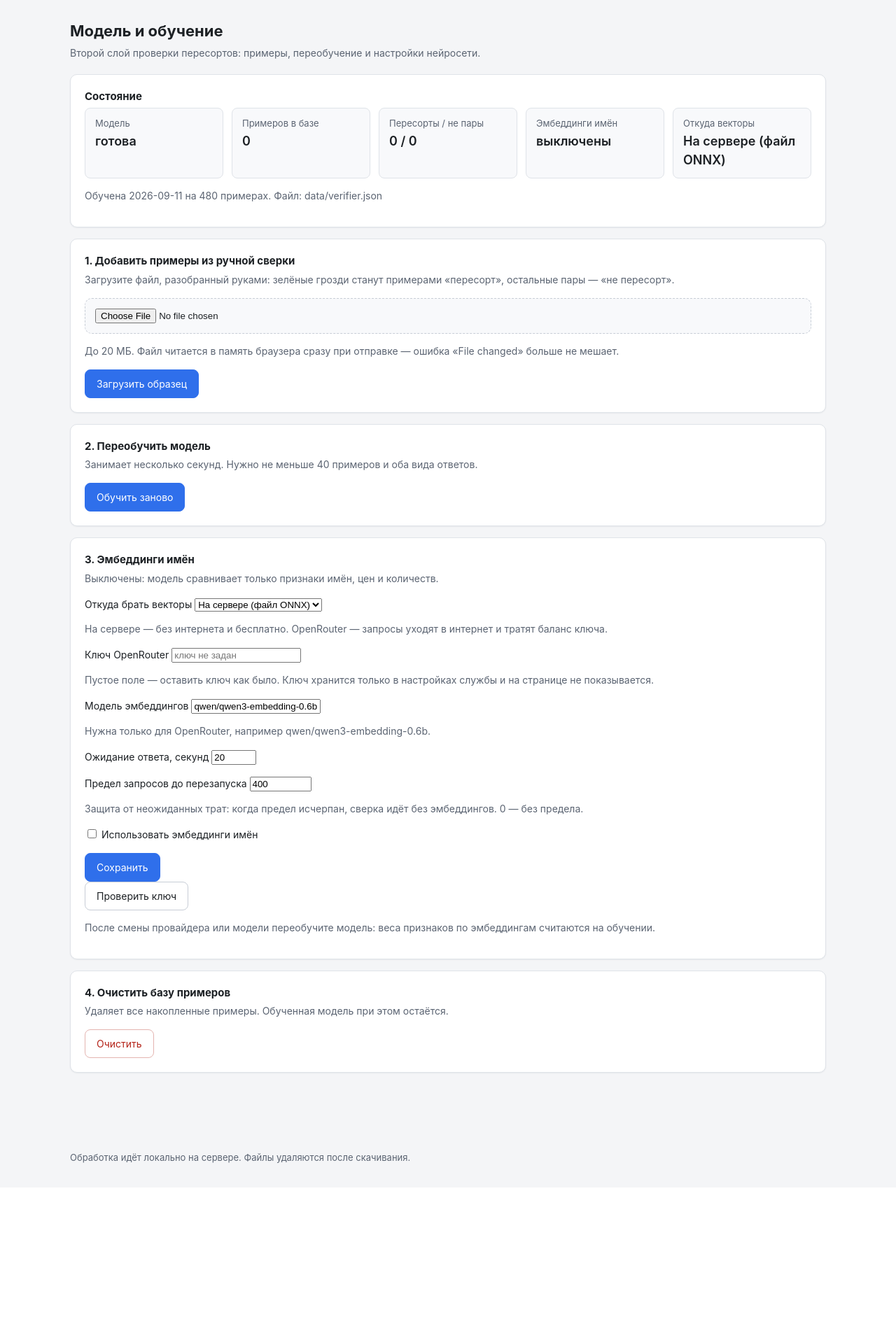
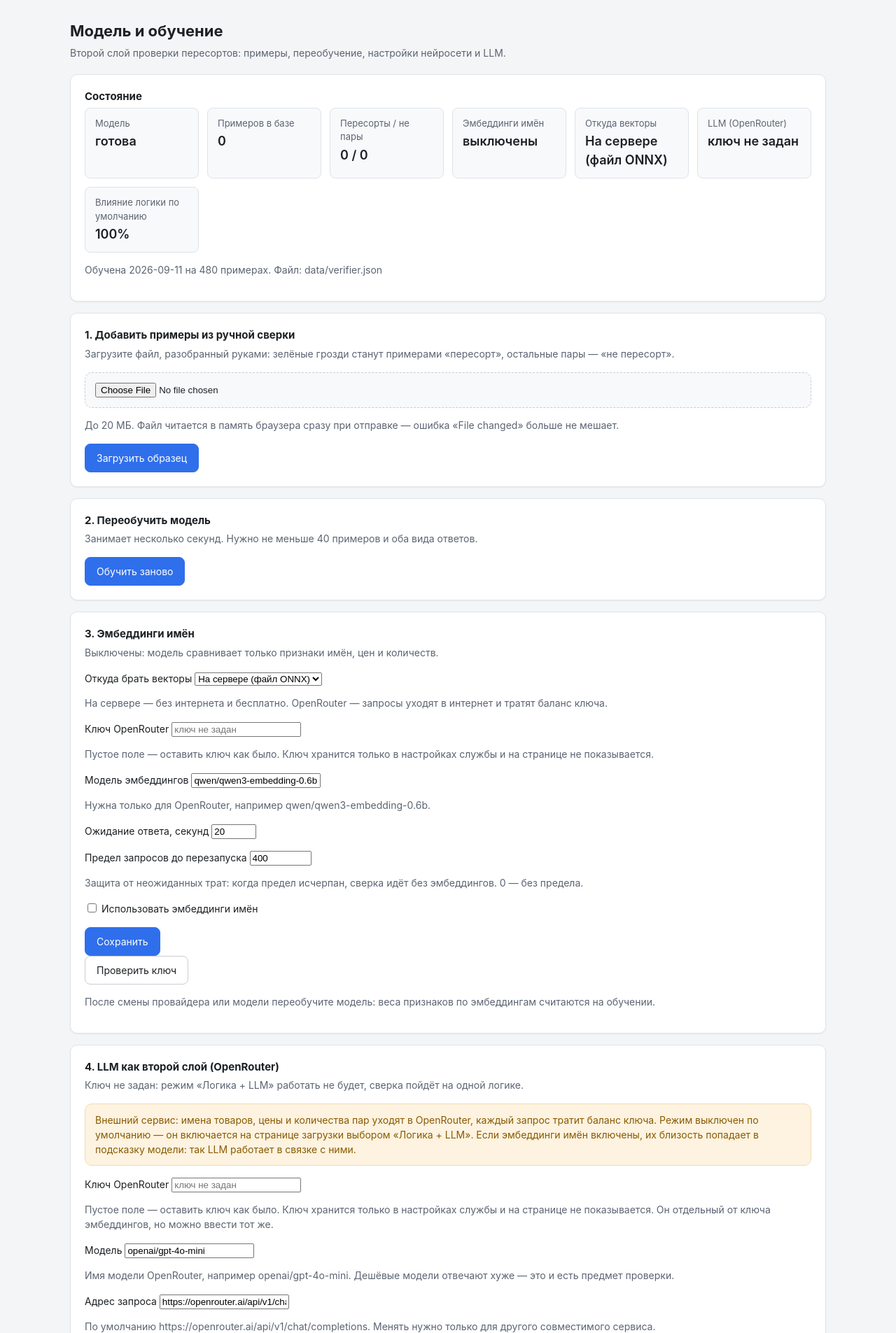
Before and after one commit to lineSence/ExcelKROAutoFormat, a FastAPI app: page /training in a window 1280 px wide. Shown: the part 57-1962 px from the top of the page at 70% size. Before the commit the page ends 1719 px from the top, so only its background shows below. Run offline with FastAPI, Linux system fonts and the light colour scheme; parts of the project's set-up code (start-up, migrations or seed data) failed here and were passed over.

Commit message:
Страница обучения: настройки LLM-судьи (OpenRouter)

```diff
--- a/app/templates/training.html
+++ b/app/templates/training.html
@@ -1,7 +1,7 @@
 {% extends "base.html" %}
 {% block title %}Модель и обучение — ExcelKROAutoFormat{% endblock %}
 {% block heading %}Модель и обучение{% endblock %}
-{% block subheading %}<p>Второй слой проверки пересортов: примеры, переобучение и настройки нейросети.</p>{% endblock %}
+{% block subheading %}<p>Второй слой проверки пересортов: примеры, переобучение, настройки нейросети и LLM.</p>{% endblock %}
 
 {% block content %}
 <section class="card">
@@ -30,6 +30,14 @@
 		<div class="stat">
 			<span class="stat-label">Откуда векторы</span>
 			<span class="stat-value">{{ embed.provider_label if embed else "—" }}</span>
+		</div>
+		<div class="stat">
+			<span class="stat-label">LLM (OpenRouter)</span>
+			<span class="stat-value">{% if judge and judge.has_key %}ключ задан{% else %}ключ не задан{% endif %}</span>
+		</div>
+		<div class="stat">
+			<span class="stat-label">Влияние логики по умолчанию</span>
+			<span class="stat-value">{{ judge.logic_percent if judge else 100 }}%</span>
 		</div>
 	</div>
 	{% if model.ready and model.trained_at %}
@@ -123,7 +131,69 @@
 </section>
 
 <section class="card">
-	<h2>4. Очистить базу примеров</h2>
+	<h2>4. LLM как второй слой (OpenRouter)</h2>
+	<p class="card-sub">{{ judge.reason if judge else "Состояние неизвестно." }}</p>
+	<p class="alert alert-warn">
+		Внешний сервис: имена товаров, цены и количества пар уходят в OpenRouter, каждый
+		запрос тратит баланс ключа. Режим выключен по умолчанию — он включается на
+		странице загрузки выбором «Логика + LLM». Если эмбеддинги имён включены, их
+		близость попадает в подсказку модели: так LLM работает в связке с ними.
+	</p>
+	<form action="/training/judge" method="post">
+		<div class="field">
+			<label for="judge-key">Ключ OpenRouter</label>
+			<input id="judge-key" type="password" name="judge_api_key" autocomplete="off" placeholder="{% if judge and judge.has_key %}сохранён, оканчивается на {{ judge.key_tail }}{% else %}ключ не задан{% endif %}" />
+			<p class="hint">Пустое поле — оставить ключ как было. Ключ хранится только в настройках службы и на странице не показывается. Он отдельный от ключа эмбеддингов, но можно ввести тот же.</p>
+		</div>
+		<div class="field">
+			<label for="judge-model">Модель</label>
+			<input id="judge-model" type="text" name="judge_model" value="{{ judge.model if judge else "" }}" />
+			<p class="hint">Имя модели OpenRouter, например openai/gpt-4o-mini. Дешёвые модели отвечают хуже — это и есть предмет проверки.</p>
+		</div>
+		<div class="field">
+			<label for="judge-url">Адрес запроса</label>
+			<input id="judge-url" type="text" name="judge_api_url" value="{{ judge.api_url if judge else "" }}" />
+			<p class="hint">По умолчанию https://openrouter.ai/api/v1/chat/completions. Менять нужно только для другого совместимого сервиса.</p>
+		</div>
+		<div class="field">
+			<label for="judge-timeout">Ожидание ответа, секунд</label>
+			<input id="judge-timeout" type="number" name="judge_timeout" min="5" max="300" step="5" value="{{ (judge.timeout | round | int) if judge else 60 }}" />
+		</div>
+		<div class="field">
+			<label for="judge-batch">Пар в одном запросе</label>
+			<input id="judge-batch" type="number" name="judge_batch" min="1" max="50" step="1" value="{{ judge.batch if judge else 20 }}" />
+			<p class="hint">Чем больше пачка, тем меньше запросов и трат, но тем хуже модель держит внимание.</p>
+		</div>
+		<div class="field">
+			<label for="judge-max-pairs">Предел пар на один файл</label>
+			<input id="judge-max-pairs" type="number" name="judge_max_pairs" min="0" max="100000" step="10" value="{{ judge.max_pairs if judge else 200 }}" />
+			<p class="hint">Когда предел исчерпан, остальные пары решает логика. 0 — без предела.</p>
+		</div>
+		<div class="field">
+			<label for="judge-max-requests">Предел запросов до перезапуска</label>
+			<input id="judge-max-requests" type="number" name="judge_max_requests" min="0" max="100000" step="10" value="{{ judge.max_requests if judge else 60 }}" />
+			<p class="hint">Защита от неожиданных трат на весь процесс службы. 0 — без предела.</p>
+		</div>
+		<div class="field">
+			<label for="judge-logic">Влияние логики по умолчанию, %</label>
+			<input id="judge-logic" type="number" name="logic_weight" min="0" max="100" step="1" value="{{ judge.logic_percent if judge else 100 }}" />
+			<p class="hint">Значение, которое подставляется на странице загрузки. 100% — прежнее поведение, 0% — решает только второй слой.</p>
+		</div>
+		<div class="actions"><button type="submit">Сохранить</button></div>
+	</form>
+	<form action="/training/judge/check" method="post">
+		<div class="actions"><button class="button-secondary" type="submit">Проверить ключ</button></div>
+	</form>
+	{% if judge and judge.has_key %}
+	<form action="/training/judge/key/clear" method="post" onsubmit="return confirm('Удалить ключ LLM из настроек?');">
+		<div class="actions"><button class="button-danger" type="submit">Удалить ключ</button></div>
+	</form>
+	{% endif %}
+	<p class="hint">Ответы модели кэшируются по именам пары, поэтому пересборка того же файла новых трат почти не даёт.</p>
+</section>
+
+<section class="card">
+	<h2>5. Очистить базу примеров</h2>
 	<p class="card-sub">Удаляет все накопленные примеры. Обученная модель при этом остаётся.</p>
 	<form action="/training/clear" method="post" onsubmit="return confirm('Удалить все накопленные примеры?');">
 		<div class="actions"><button class="button-danger" type="submit">Очистить</button></div>
```
